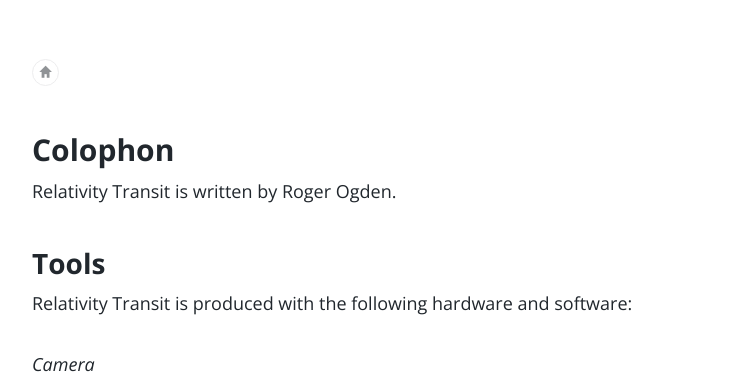
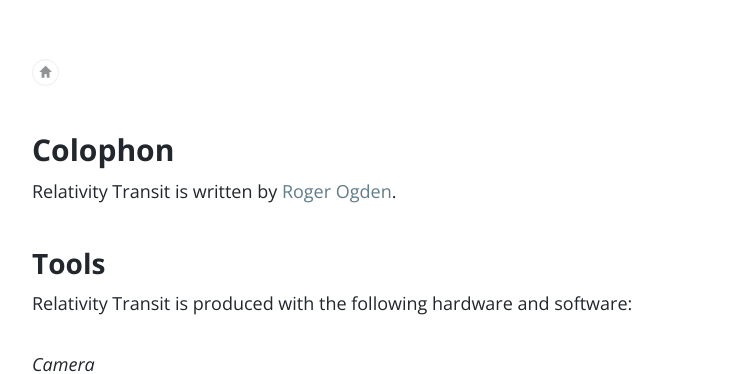
Before and after one commit to rogerogden/blog, a Jekyll site: the page built from colophon.html, in a window 1280 px wide. Shown: the top 374 px of the page, without its empty margins (268-1008 px from the left). Built offline with Jekyll 4.4.1, drawn with Linux system fonts in a browser that asks for light colours; part of the change alters nothing that is shown.

```diff
--- a/colophon.html
+++ b/colophon.html
@@ -4,7 +4,7 @@ body_class: "page_template"
 ---
 <h1>Colophon</h1>
 
-<p>Relativity Transit is written by Roger Ogden.</p>
+<p>Relativity Transit is written by <a href="https://twitter.com/_rogerogden">Roger Ogden</a>.</p>
 
 <h2>Tools</h2>
 <p>Relativity Transit is produced with the following hardware and software:</p>
```
